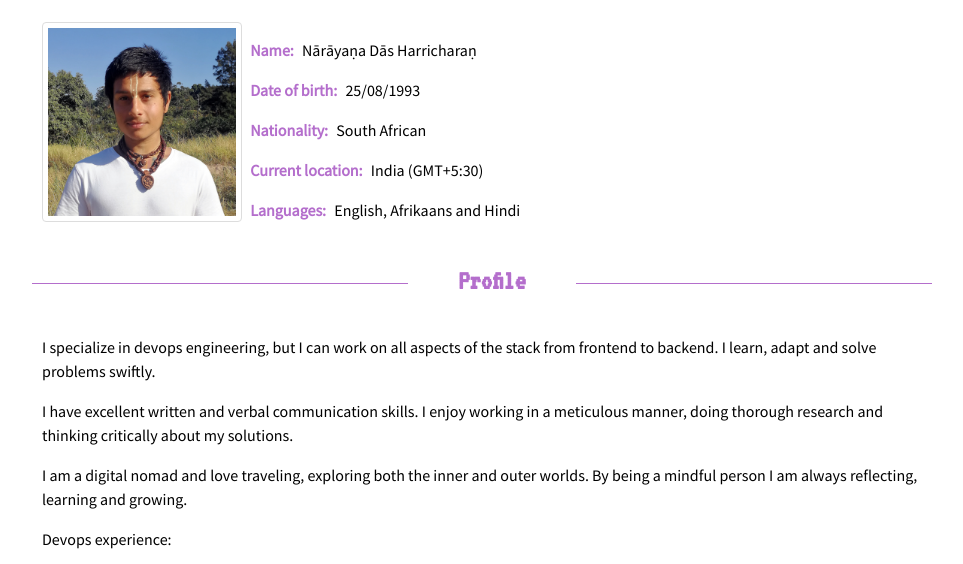
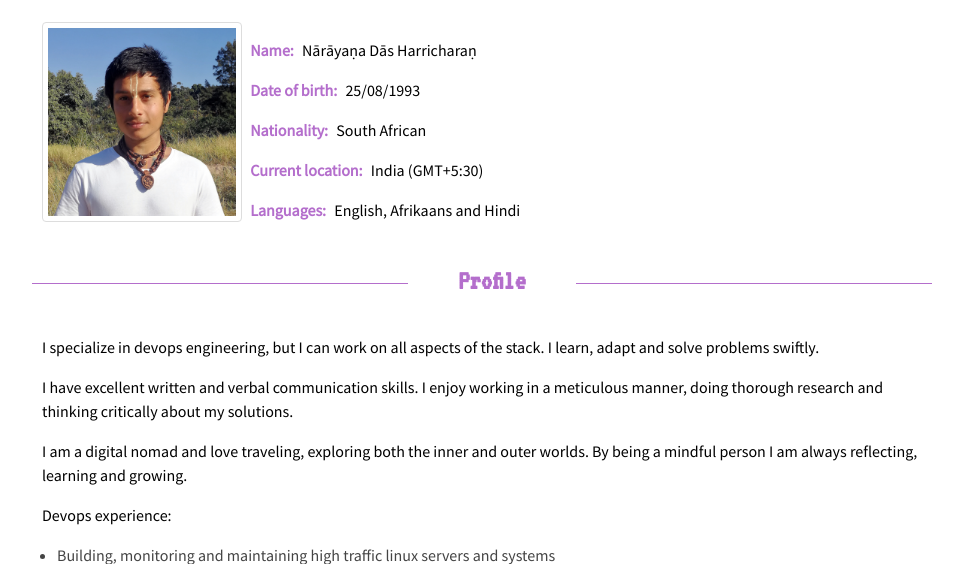
Before and after one commit to Narayana108/narayana-resume, a plain HTML site: page index.html in a window 1280 px wide. Shown: the part 161-725 px from the top of the page, without its empty margins (158-1121 px from the left). Drawn offline with Linux system fonts and the light colour scheme.

Commit message:
changed about
Signed-off-by: narayana108 <narayan-das@github.com>

```diff
--- a/index.html
+++ b/index.html
@@ -44,9 +44,9 @@
             <div class="section row">
               <h2><span>Profile</span></h2>
                 <div class="section-text">
-                    <p>I specialize in devops engineering, but I can work on all aspects of the stack from frontend to backend. I learn, adapt and solve problems swiftly.</p>
+                    <p>I specialize in devops engineering, but I can work on all aspects of the stack. I learn, adapt and solve problems swiftly.</p>
                     <p>I have excellent written and verbal communication skills. I enjoy working in a meticulous manner, doing thorough research and thinking critically about my solutions.</p>
-                    <p>I am a digital nomad and love traveling,  exploring both the inner and outer worlds. By being a mindful person I am always reflecting, learning and growing.</p>
+                    <p>I am a digital nomad and love traveling, exploring both the inner and outer worlds. By being a mindful person I am always reflecting, learning and growing.</p>
 
                     <p>Devops experience:</p>
                     <ul class="desc">
```
